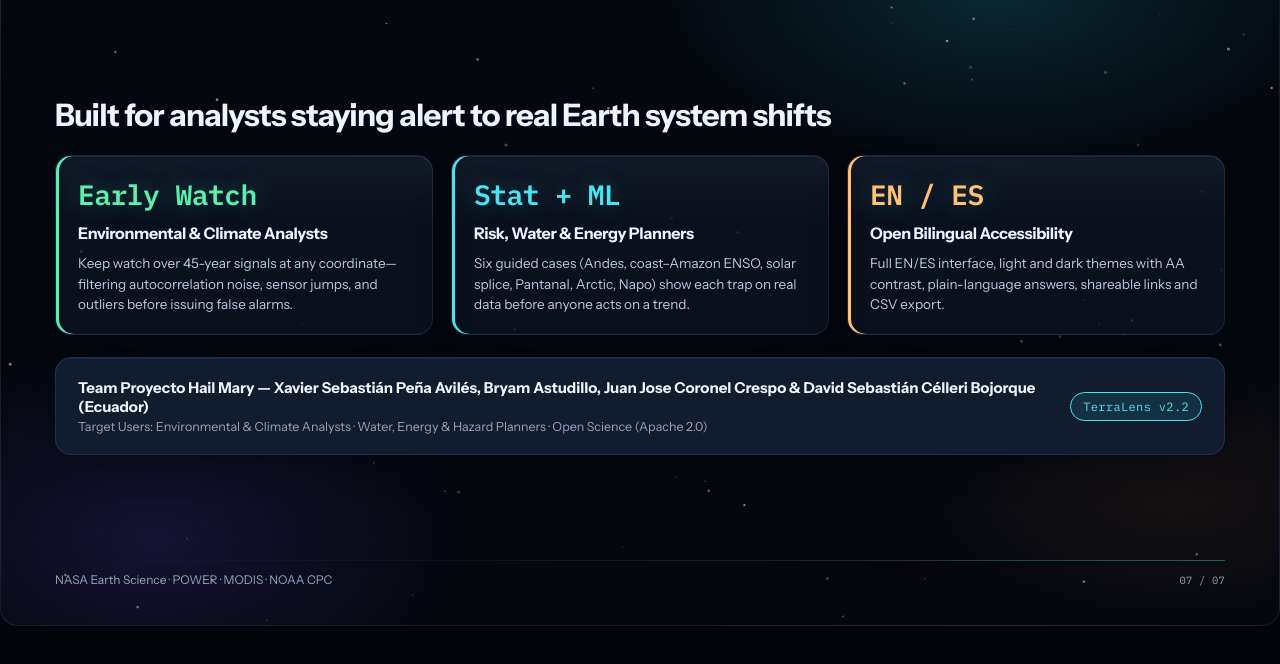
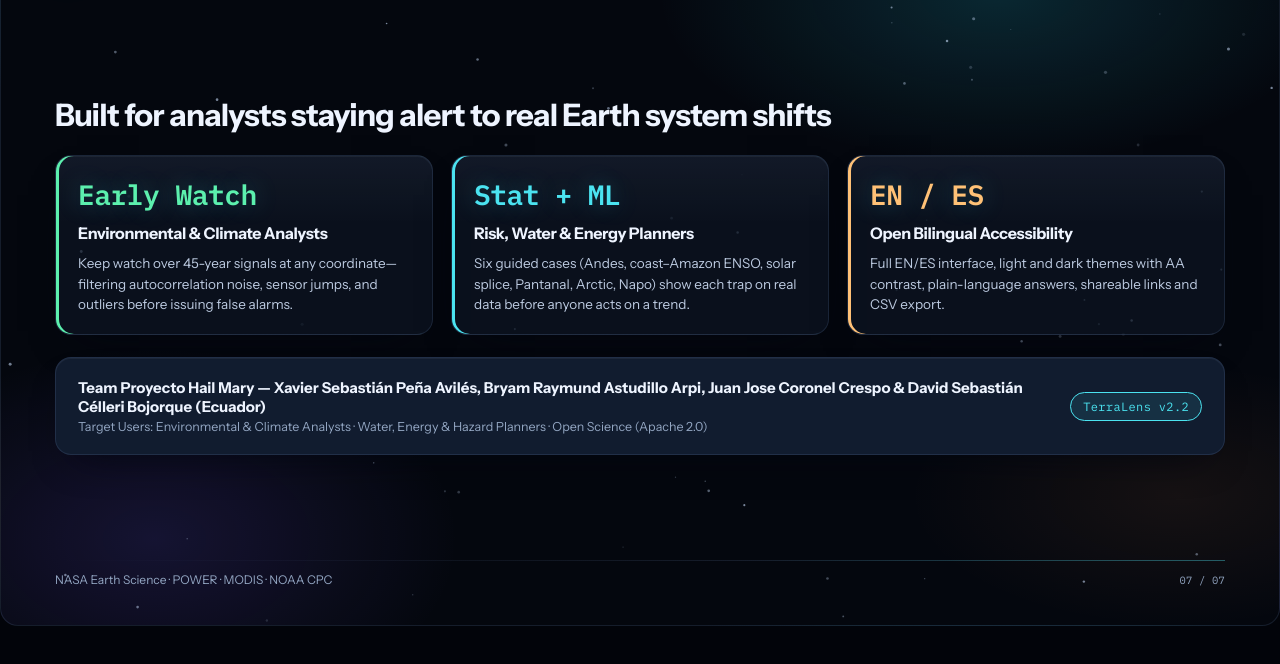
Before and after one commit to XavierPenaA/proyecto-hail-mary-terralens, a plain HTML site: page deliverables/terralens_pitch_7_slides.html in a window 1280 px wide. Shown: the part 4610-5274 px from the top of the page. Drawn offline with Linux system fonts and the light colour scheme.

Commit message:
Use full member name Bryam Raymund Astudillo Arpi in deck PDFs and docs

```diff
--- a/deliverables/terralens_pitch_7_slides.html
+++ b/deliverables/terralens_pitch_7_slides.html
@@ -737,7 +737,7 @@
 
         <div class="card" style="flex-direction:row;align-items:center;justify-content:space-between;background:var(--surface-2);">
           <div>
-            <div style="font-size:15px;font-weight:700;color:var(--ink);" data-en="Team Proyecto Hail Mary — Xavier Sebastián Peña Avilés, Bryam Astudillo, Juan Jose Coronel Crespo &amp; David Sebastián Célleri Bojorque (Ecuador)" data-es="Equipo Proyecto Hail Mary — Xavier Sebastián Peña Avilés, Bryam Astudillo, Juan Jose Coronel Crespo y David Sebastián Célleri Bojorque (Ecuador)">Team Proyecto Hail Mary — Xavier Sebastián Peña Avilés, Bryam Astudillo, Juan Jose Coronel Crespo &amp; David Sebastián Célleri Bojorque (Ecuador)</div>
+            <div style="font-size:15px;font-weight:700;color:var(--ink);" data-en="Team Proyecto Hail Mary — Xavier Sebastián Peña Avilés, Bryam Raymund Astudillo Arpi, Juan Jose Coronel Crespo &amp; David Sebastián Célleri Bojorque (Ecuador)" data-es="Equipo Proyecto Hail Mary — Xavier Sebastián Peña Avilés, Bryam Raymund Astudillo Arpi, Juan Jose Coronel Crespo y David Sebastián Célleri Bojorque (Ecuador)">Team Proyecto Hail Mary — Xavier Sebastián Peña Avilés, Bryam Raymund Astudillo Arpi, Juan Jose Coronel Crespo &amp; David Sebastián Célleri Bojorque (Ecuador)</div>
             <div style="font-size:12.5px;color:var(--muted);margin-top:3px;" data-en="Target Users: Environmental &amp; Climate Analysts · Water, Energy &amp; Hazard Planners · Open Science (Apache 2.0)" data-es="Público Objetivo: Analistas Ambientales y Climáticos · Gestores de Riesgo, Agua y Energía · Código Abierto Apache 2.0">Target Users: Environmental &amp; Climate Analysts · Water, Energy &amp; Hazard Planners · Open Science (Apache 2.0)</div>
           </div>
           <span class="pill" style="border-color:var(--accent);color:var(--accent);">TerraLens v2.2</span>
```
Also changed, not shown: 6 other files.
